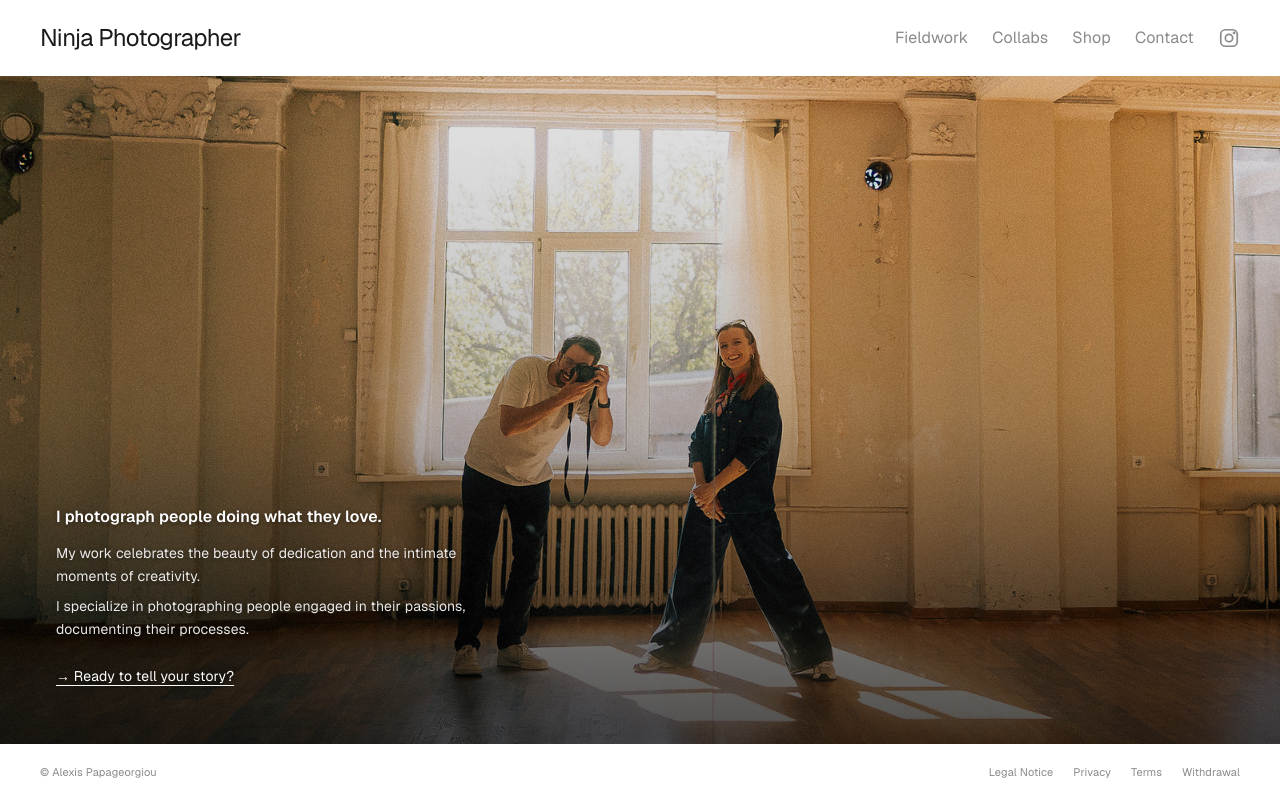
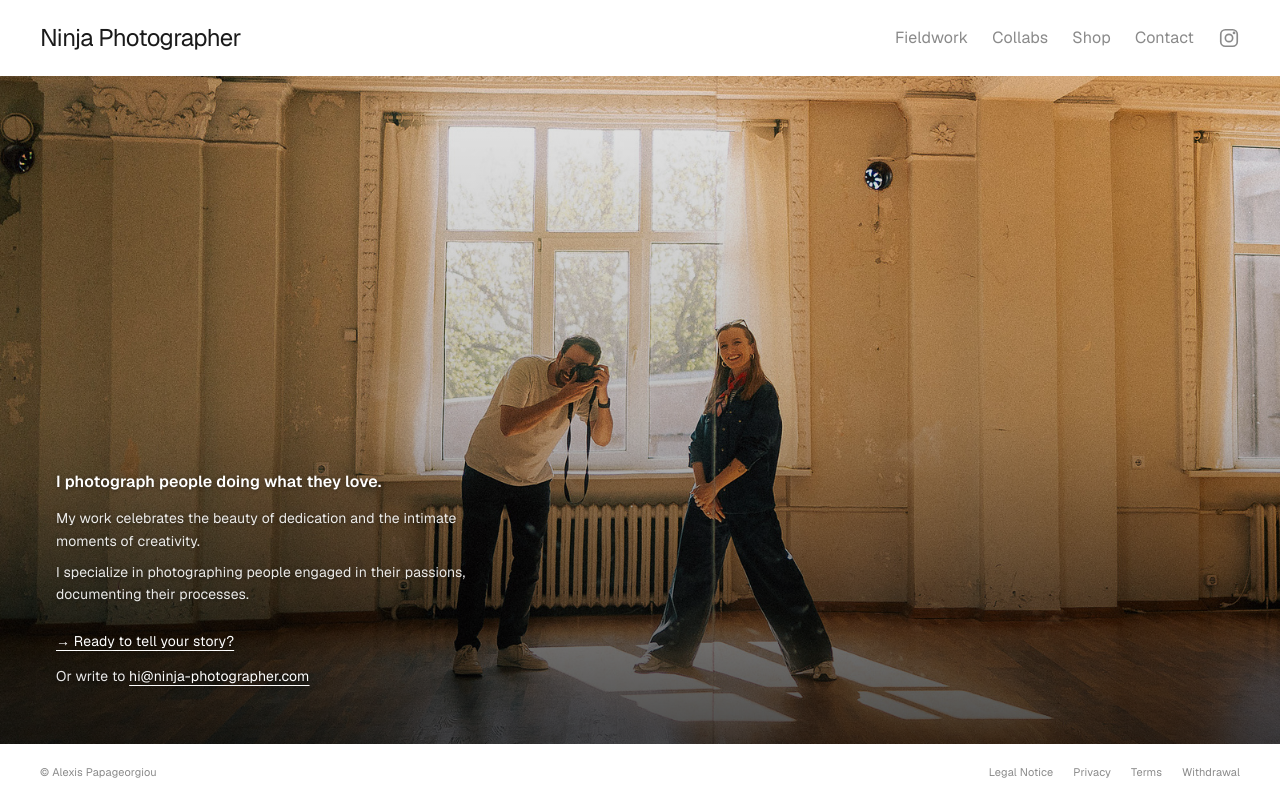
Before and after one commit to faltmast/ninja-photographer, a Next.js app: page /contact in a window 1280 px wide. Built offline with nearby package versions, Linux system fonts and the light colour scheme.

Commit message:
Contact page: add hi@ninja-photographer.com
Co-Authored-By: Claude Opus 5.5 (1M context) <noreply@anthropic.com>

```diff
--- a/app/(site)/contact/page.tsx
+++ b/app/(site)/contact/page.tsx
@@ -1,5 +1,6 @@
 import Image from "next/image";
 import { contactHero } from "@/lib/photos";
+import { SELLER } from "@/lib/legal";
 
 export const metadata = { title: "Contact — Ninja Photographer" };
 
@@ -39,6 +40,15 @@ export default function ContactPage() {
           >
             → Ready to tell your story?
           </a>
+          <p className="text-[14px] text-white/90 mt-3">
+            Or write to{" "}
+            <a
+              href={`mailto:${SELLER.email}`}
+              className="text-white underline underline-offset-4 hover:text-white/70"
+            >
+              {SELLER.email}
+            </a>
+          </p>
         </div>
       </div>
     </div>
```
